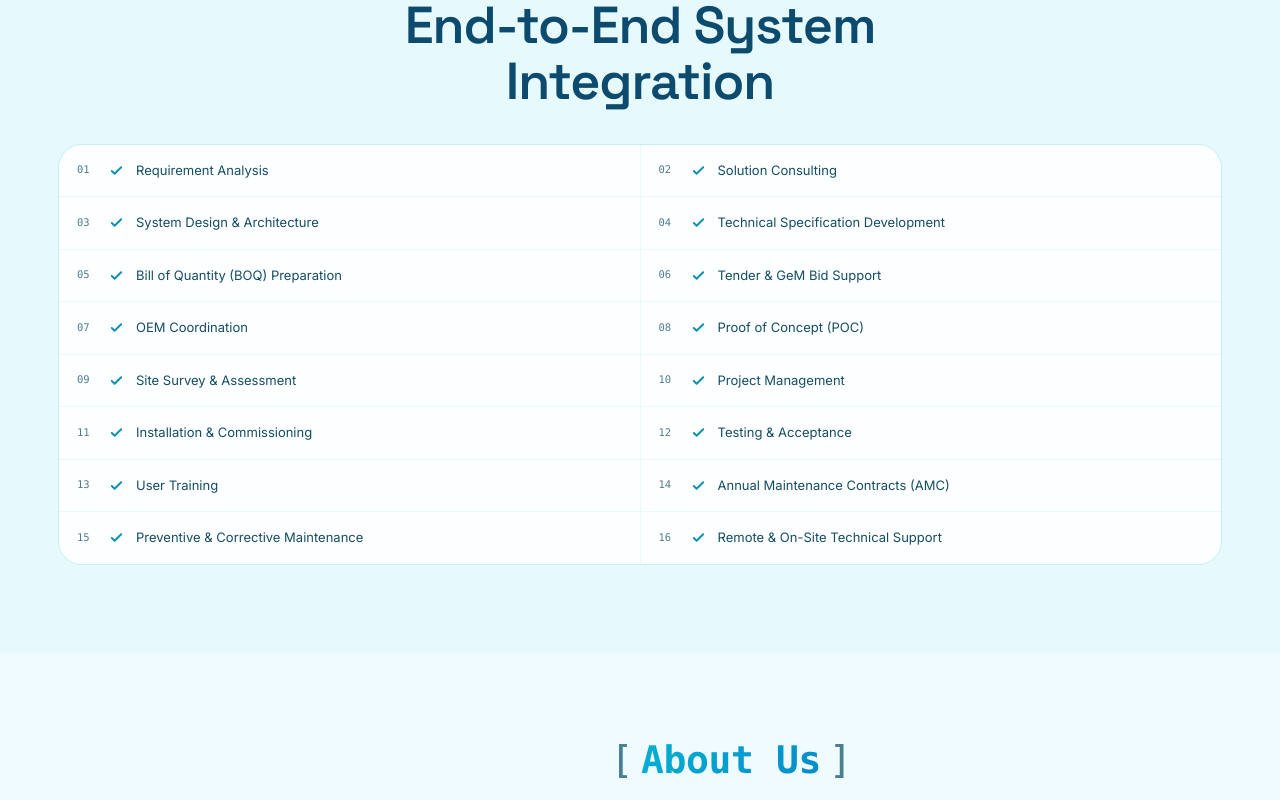
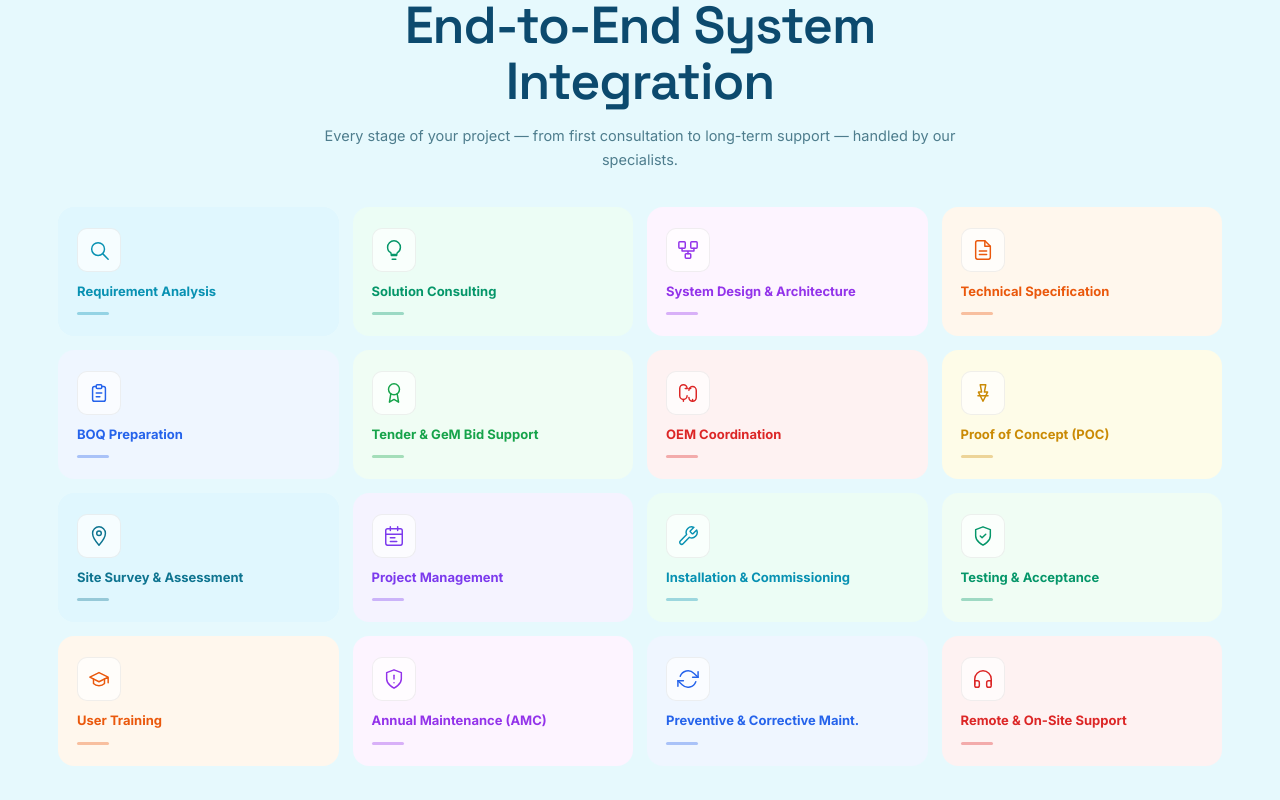
Before and after one commit to Bibhu500/vcnpl, a Next.js app: page / in a window 1280 px wide. Shown: the part 1720-2520 px from the top of the page. Built offline with nearby package versions, Linux system fonts and the light colour scheme.

Commit message:
light theme new

```diff
--- a/app/page.js
+++ b/app/page.js
@@ -1,5 +1,5 @@
 'use client';
-import { useState, useEffect } from 'react';
+import { useState, useEffect, useRef } from 'react';
 import Image from 'next/image';
 import { motion, AnimatePresence, useScroll, useTransform } from 'framer-motion';
 
@@ -61,23 +61,26 @@ const PRODUCT_GROUPS = [
   { title: 'Smart Building Solutions', icon: '🏗️', img: 'https://images.unsplash.com/photo-1497366811353-6870744d04b2?w=600&q=80', desc: 'Connected, automated environments for modern facilities.', items: ['Building Management System (BMS)', 'IoT-Based Monitoring', 'Smart Meeting Rooms', 'Energy Management', 'Integrated Building Automation'] },
 ];
 
+const IS_ICON = (paths, vb='0 0 24 24') => (
+  <svg viewBox={vb} fill="none" stroke="currentColor" strokeWidth="1.6" strokeLinecap="round" strokeLinejoin="round" aria-hidden="true">{paths}</svg>
+);
 const INTEGRATION_SERVICES = [
-  'Requirement Analysis',
-  'Solution Consulting',
-  'System Design & Architecture',
-  'Technical Specification Development',
-  'Bill of Quantity (BOQ) Preparation',
-  'Tender & GeM Bid Support',
-  'OEM Coordination',
-  'Proof of Concept (POC)',
-  'Site Survey & Assessment',
-  'Project Management',
-  'Installation & Commissioning',
-  'Testing & Acceptance',
-  'User Training',
-  'Annual Maintenance Contracts (AMC)',
-  'Preventive & Corrective Maintenance',
-  'Remote & On-Site Technical Support',
+  { icon: IS_ICON(<><circle cx="11" cy="11" r="7"/><line x1="16.5" y1="16.5" x2="22" y2="22"/></>),                                                                       title: 'Requirement Analysis',               color: '#e0f7fe', accent: '#0891b2' },
+  { icon: IS_ICON(<><path d="M9 18h6M10 22h4M12 2a7 7 0 0 1 7 7c0 2.6-1.4 4.9-3.5 6.1L15 17H9l-.5-2.1C6.4 13.9 5 11.6 5 9a7 7 0 0 1 7-7z"/></>),                        title: 'Solution Consulting',                color: '#ecfdf5', accent: '#059669' },
+  { icon: IS_ICON(<><rect x="2" y="3" width="7" height="7" rx="1"/><rect x="15" y="3" width="7" height="7" rx="1"/><rect x="9" y="16" width="6" height="5" rx="1"/><path d="M5.5 10v3h13V10M12 13v3"/></>),  title: 'System Design & Architecture',       color: '#fdf4ff', accent: '#9333ea' },
+  { icon: IS_ICON(<><path d="M14 2H6a2 2 0 0 0-2 2v16a2 2 0 0 0 2 2h12a2 2 0 0 0 2-2V8z"/><polyline points="14 2 14 8 20 8"/><line x1="16" y1="13" x2="8" y2="13"/><line x1="16" y1="17" x2="8" y2="17"/></>), title: 'Technical Specification',            color: '#fff7ed', accent: '#ea580c' },
+  { icon: IS_ICON(<><path d="M9 5H7a2 2 0 0 0-2 2v12a2 2 0 0 0 2 2h10a2 2 0 0 0 2-2V7a2 2 0 0 0-2-2h-2"/><rect x="9" y="3" width="6" height="4" rx="1"/><line x1="9" y1="12" x2="15" y2="12"/><line x1="9" y1="16" x2="13" y2="16"/></>), title: 'BOQ Preparation',                    color: '#eff6ff', accent: '#2563eb' },
+  { icon: IS_ICON(<><circle cx="12" cy="8" r="6"/><path d="M15.477 12.89L17 22l-5-3-5 3 1.523-9.11"/></>),                                                                title: 'Tender & GeM Bid Support',           color: '#f0fdf4', accent: '#16a34a' },
+  { icon: IS_ICON(<><path d="M11 15a4 4 0 0 1-8 0V7a4 4 0 0 1 8 0M13 9a4 4 0 0 1 8 0v8a4 4 0 0 1-8 0"/><path d="M7 19v2M17 19v2M9 7h2M13 7h2"/></>),                    title: 'OEM Coordination',                   color: '#fef2f2', accent: '#dc2626' },
+  { icon: IS_ICON(<><path d="M9 3h6L13.5 11H17l-5 10-5-10h3.5z"/><path d="M6.5 15h11"/></>),                                                                               title: 'Proof of Concept (POC)',             color: '#fefce8', accent: '#ca8a04' },
+  { icon: IS_ICON(<><path d="M12 2C8.13 2 5 5.13 5 9c0 5.25 7 13 7 13s7-7.75 7-13c0-3.87-3.13-7-7-7z"/><circle cx="12" cy="9" r="2.5"/></>),                              title: 'Site Survey & Assessment',           color: '#e0f7fe', accent: '#0e7490' },
+  { icon: IS_ICON(<><rect x="3" y="4" width="18" height="18" rx="2"/><line x1="16" y1="2" x2="16" y2="6"/><line x1="8" y1="2" x2="8" y2="6"/><line x1="3" y1="10" x2="21" y2="10"/><line x1="8" y1="14" x2="13" y2="14"/><line x1="8" y1="18" x2="15" y2="18"/></>), title: 'Project Management',                 color: '#f5f3ff', accent: '#7c3aed' },
+  { icon: IS_ICON(<><path d="M14.7 6.3a1 1 0 0 0 0 1.4l1.6 1.6a1 1 0 0 0 1.4 0l3.77-3.77a6 6 0 0 1-7.94 7.94l-6.91 6.91a2.12 2.12 0 0 1-3-3l6.91-6.91a6 6 0 0 1 7.94-7.94l-3.76 3.76z"/></>), title: 'Installation & Commissioning',       color: '#ecfdf5', accent: '#0891b2' },
+  { icon: IS_ICON(<><path d="M12 22s8-4 8-10V5l-8-3-8 3v7c0 6 8 10 8 10z"/><polyline points="9 12 11 14 15 10"/></>),                                                      title: 'Testing & Acceptance',               color: '#f0fdf4', accent: '#059669' },
+  { icon: IS_ICON(<><path d="M22 10v6M2 10l10-5 10 5-10 5z"/><path d="M6 12v5c3 3 9 3 12 0v-5"/></>),                                                                     title: 'User Training',                      color: '#fff7ed', accent: '#ea580c' },
+  { icon: IS_ICON(<><path d="M12 22s8-4 8-10V5l-8-3-8 3v7c0 6 8 10 8 10z"/><line x1="12" y1="8" x2="12" y2="12"/><line x1="12" y1="16" x2="12.01" y2="16"/></>),            title: 'Annual Maintenance (AMC)',           color: '#fdf4ff', accent: '#9333ea' },
+  { icon: IS_ICON(<><path d="M23 4v6h-6"/><path d="M1 20v-6h6"/><path d="M3.51 9a9 9 0 0 1 14.85-3.36L23 10M1 14l4.64 4.36A9 9 0 0 0 20.49 15"/></>),                    title: 'Preventive & Corrective Maint.',     color: '#eff6ff', accent: '#2563eb' },
+  { icon: IS_ICON(<><path d="M3 18v-6a9 9 0 0 1 18 0v6"/><path d="M21 19a2 2 0 0 1-2 2h-1a2 2 0 0 1-2-2v-3a2 2 0 0 1 2-2h3zM3 19a2 2 0 0 0 2 2h1a2 2 0 0 0 2-2v-3a2 2 0 0 0-2-2H3z"/></>), title: 'Remote & On-Site Support',           color: '#fef2f2', accent: '#dc2626' },
 ];
 
 const STEPS = [
@@ -199,8 +202,9 @@ export default function VCNPLPage() {
   const [activeIndustry, setActiveIndustry] = useState(0);
   const [activeTier, setActiveTier] = useState(1);
   const [expandedSolution, setExpandedSolution] = useState(null);
-  const [modalOpen, setModalOpen] = useState(false);
   const [formSubmitted, setFormSubmitted] = useState(false);
+  const [formHighlight, setFormHighlight] = useState(false);
+  const formRef = useRef(null);
   const { scrollYProgress } = useScroll();
   const heroParallax = useTransform(scrollYProgress, [0, 0.15], [0, -60]);
 
@@ -470,21 +474,31 @@ export default function VCNPLPage() {
       </AnimatePresence>
 
       {/* ── INTEGRATION SERVICES ── */}
-      <section className="sec sec-alt">
+      <section className="sec sec-alt" id="integration">
         <div className="inner">
           <Reveal className="sec-head">
             <Kicker text="Integration Services" dark />
             <h2>End-to-End System Integration</h2>
+            <p className="sec-head-sub">Every stage of your project — from first consultation to long-term support — handled by our specialists.</p>
           </Reveal>
-          <Stagger className="int-grid">
+          <div className="int-cards-grid">
             {INTEGRATION_SERVICES.map((item, i) => (
-              <motion.div key={item} className="int-card" variants={slideLeft}>
-                <span className="int-num">{String(i + 1).padStart(2, '0')}</span>
-                <svg width="15" height="15" viewBox="0 0 16 16" fill="none" stroke="currentColor" strokeWidth="2" strokeLinecap="round" strokeLinejoin="round"><path d="M3 8.5l3 3 7-7" /></svg>
-                {item}
+              <motion.div
+                key={item.title}
+                className="int-service-card"
+                style={{ '--isc-bg': item.color, '--isc-accent': item.accent }}
+                initial={{ opacity: 0, x: -40 }}
+                whileInView={{ opacity: 1, x: 0 }}
+                viewport={{ once: true, margin: '-60px' }}
+                transition={{ duration: 0.45, ease: [0.16, 1, 0.3, 1], delay: (i % 4) * 0.08 }}
+                whileHover={{ y: -5, transition: { duration: 0.2 } }}
+              >
+                <div className="isc-icon">{item.icon}</div>
+                <div className="isc-title">{item.title}</div>
+                <div className="isc-bar" />
               </motion.div>
             ))}
-          </Stagger>
+          </div>
         </div>
       </section>
 
@@ -632,8 +646,83 @@ export default function VCNPLPage() {
             <h2>Let&apos;s Build Your Ideal Solution</h2>
             <p>Share your requirements and we&apos;ll craft a precise technical specification with the right products and partners.</p>
             <div className="cta-btns">
-              <a href="#contact" className="btn-signal btn-lg" onClick={(e) => { e.preventDefault(); setModalOpen(true); }}>✉️ Request Free Consultation</a>
+              <button
+                className="btn-signal btn-lg"
+                onClick={() => {
+                  formRef.current?.scrollIntoView({ behavior: 'smooth', block: 'center' });
+                  setFormHighlight(true);
+                  setTimeout(() => setFormHighlight(false), 1600);
+                  setTimeout(() => {
+                    const first = formRef.current?.querySelector('input, select, textarea');
+                    first?.focus();
+                  }, 600);
+                }}
+              >
+                ✉️ Request Free Consultation
+              </button>
             </div>
+          </Reveal>
+
+          {/* ── INLINE CONSULTATION FORM ── */}
+          <Reveal className="inline-form-wrap" delay={0.1}>
+            {!formSubmitted ? (
+              <form
+                ref={formRef}
+                onSubmit={(e) => { e.preventDefault(); setFormSubmitted(true); }}
+                className={`inline-enquiry-form${formHighlight ? ' ief-highlight' : ''}`}
+              >
+                <div className="ief-grid">
+                  <div className="form-group">
+                    <label htmlFor="ief-name">Full Name *</label>
+                    <input type="text" id="ief-name" required placeholder="John Doe" />
+                  </div>
+                  <div className="form-group">
+                    <label htmlFor="ief-email">Business Email *</label>
+                    <input type="email" id="ief-email" required placeholder="john@company.com" />
+                  </div>
+                  <div className="form-group">
+                    <label htmlFor="ief-phone">Phone Number *</label>
+                    <input type="tel" id="ief-phone" required placeholder="+91 XXXXX XXXXX" />
+                  </div>
+                  <div className="form-group">
+                    <label htmlFor="ief-company">Company / Organization</label>
+                    <input type="text" id="ief-company" placeholder="Your company name" />
+                  </div>
+                  <div className="form-group ief-full">
+                    <label htmlFor="ief-solution">Solutions Required *</label>
+                    <select id="ief-solution" required defaultValue="">
+                      <option value="" disabled>Select a core solution...</option>
+                      {SOLUTIONS.map(s => <option key={s.title} value={s.title}>{s.title}</option>)}
+                      <option value="Other">Other / Infrastructure Sourcing</option>
+                    </select>
+                  </div>
+                  <div className="form-group ief-full">
+                    <label htmlFor="ief-msg">Brief Project Scope / Message *</label>
+                    <textarea id="ief-msg" required rows="3" placeholder="Tell us about your requirements..." />
+                  </div>
+                </div>
+                <button type="submit" className="btn-signal btn-lg ief-submit">
+                  ✉️ Submit Enquiry
+                  <svg width="14" height="14" viewBox="0 0 16 16" fill="none" stroke="currentColor" strokeWidth="2" strokeLinecap="round"><path d="M3 8h10M9 4l4 4-4 4" /></svg>
+                </button>
+              </form>
+            ) : (
+              <motion.div
+                className="ief-success"
+                initial={{ opacity: 0, y: 12 }}
+                animate={{ opacity: 1, y: 0 }}
+                transition={{ duration: 0.4 }}
+              >
+                <div className="ief-success-icon">
+                  <svg width="36" height="36" viewBox="0 0 24 24" fill="none" stroke="currentColor" strokeWidth="2.5" strokeLinecap="round" strokeLinejoin="round">
+                    <polyline points="20 6 9 17 4 12" />
+                  </svg>
+                </div>
+                <h3>Thank You!</h3>
+                <p>Your enquiry has been submitted. Our team will contact you within 24 hours.</p>
+                <button onClick={() => setFormSubmitted(false)} className="btn-ghost btn-lg" style={{ marginTop: '12px' }}>Submit Another</button>
+              </motion.div>
+            )}
           </Reveal>
 
           <div className="contact-layout">
@@ -703,103 +792,7 @@ export default function VCNPLPage() {
         </div>
       </a>
 
-      {/* ── ENQUIRY MODAL DIALOG ── */}
-      <AnimatePresence>
-        {modalOpen && (
-          <motion.div
-            className="modal-overlay"
-            initial={{ opacity: 0 }}
-            animate={{ opacity: 1 }}
-            exit={{ opacity: 0 }}
-            onClick={() => { setModalOpen(false); setFormSubmitted(false); }}
-          >
-            <motion.div
-              className="modal-card brk"
-              initial={{ scale: 0.9, y: 20 }}
-              animate={{ scale: 1, y: 0 }}
-              exit={{ scale: 0.9, y: 20 }}
-              transition={{ type: 'spring', damping: 25, stiffness: 350 }}
-              onClick={(e) => e.stopPropagation()}
-            >
-              <button className="modal-close" onClick={() => { setModalOpen(false); setFormSubmitted(false); }} aria-label="Close modal">
-                <svg width="18" height="18" viewBox="0 0 24 24" fill="none" stroke="currentColor" strokeWidth="2.5" strokeLinecap="round" strokeLinejoin="round">
-                  <line x1="18" y1="6" x2="6" y2="18"></line>
-                  <line x1="6" y1="6" x2="18" y2="18"></line>
-                </svg>
-              </button>
 
-              {!formSubmitted ? (
-                <form
-                  onSubmit={(e) => {
-                    e.preventDefault();
-                    setFormSubmitted(true);
-                  }}
-                  className="enquiry-form"
-                >
-                  <div className="form-head">
-                    <span className="mono-chip">Enquiry Form</span>
-                    <h3>Request Consultation</h3>
-                    <p>Provide your details below and our solution specialists will reach out to you.</p>
-                  </div>
-
-                  <div className="form-grid">
-                    <div className="form-group">
-                      <label htmlFor="eq-name">Full Name *</label>
-                      <input type="text" id="eq-name" required placeholder="John Doe" />
-                    </div>
-                    <div className="form-group">
-                      <label htmlFor="eq-email">Business Email *</label>
-                      <input type="email" id="eq-email" required placeholder="john@company.com" />
-                    </div>
-                    <div className="form-group">
-                      <label htmlFor="eq-phone">Phone Number *</label>
-                      <input type="tel" id="eq-phone" required placeholder="+91 XXXXX XXXXX" />
-                    </div>
-                    <div className="form-group">
-                      <label htmlFor="eq-company">Company / Organization</label>
-                      <input type="text" id="eq-company" placeholder="Visual Connect Networks" />
-                    </div>
-                    <div className="form-group full-width">
-                      <label htmlFor="eq-solution">Solutions Required *</label>
-                      <select id="eq-solution" required defaultValue="">
-                        <option value="" disabled>Select a core solution...</option>
-                        {SOLUTIONS.map(s => <option key={s.title} value={s.title}>{s.title}</option>)}
-                        <option value="Other">Other / Infrastructure Sourcing</option>
-                      </select>
-                    </div>
-                    <div className="form-group full-width">
-                      <label htmlFor="eq-msg">Brief Project Scope / Message *</label>
-                      <textarea id="eq-msg" required rows="3" placeholder="Tell us about your requirements..."></textarea>
-                    </div>
-                  </div>
-
-                  <button type="submit" className="btn-signal btn-lg full-width" style={{ marginTop: '16px', justifyContent: 'center' }}>
-                    Submit Enquiry
-                  </button>
-                </form>
-              ) : (
-                <motion.div
-                  className="form-success"
-                  initial={{ opacity: 0, scale: 0.95 }}
-                  animate={{ opacity: 1, scale: 1 }}
-                  transition={{ duration: 0.3 }}
-                >
-                  <div className="success-icon">
-                    <svg width="48" height="48" viewBox="0 0 24 24" fill="none" stroke="currentColor" strokeWidth="2.5" strokeLinecap="round" strokeLinejoin="round">
-                      <polyline points="20 6 9 17 4 12"></polyline>
-                    </svg>
-                  </div>
-                  <h3>Thank You!</h3>
-                  <p>Your enquiry has been successfully submitted. Our solution design team will contact you within 24 hours.</p>
-                  <button onClick={() => { setModalOpen(false); setFormSubmitted(false); }} className="btn-ghost btn-lg" style={{ marginTop: '12px' }}>
-                    Close Window
-                  </button>
-                </motion.div>
-              )}
-            </motion.div>
-          </motion.div>
-        )}
-      </AnimatePresence>
 
       <style>{CSS}</style>
     </div>
@@ -968,12 +961,20 @@ const CSS = `
 .vcn .prod-body li{font-size:11px;color:var(--text-mid);display:flex;gap:7px;align-items:flex-start;line-height:1.5}
 .vcn .pdot{width:4px;height:4px;border-radius:50%;background:var(--cyan);flex-shrink:0;margin-top:6px}
 
-/* INTEGRATION STRIP */
-.vcn .int-grid{display:grid;grid-template-columns:1fr;gap:1px;border-radius:var(--radius-lg);overflow:hidden;border:1px solid var(--line)}
-.vcn .int-card{background:var(--panel);padding:16px 18px;color:var(--text-mid);font-size:13px;line-height:1.5;display:flex;align-items:center;gap:12px;transition:background .3s var(--ease)}
-.vcn .int-num{font-family:var(--font-mono);font-size:10.5px;color:var(--text-dim);width:20px;flex-shrink:0}
-.vcn .int-card svg{color:var(--cyan);flex-shrink:0}
-.vcn .int-card:hover{background:var(--panel-hover)}
+/* INTEGRATION SERVICES CARDS */
+.vcn .int-cards-grid{display:grid;grid-template-columns:repeat(2,1fr);gap:14px}
+.vcn .int-service-card{background:var(--isc-bg,#e0f7fe);border:1.5px solid transparent;border-radius:var(--radius);padding:20px 18px;display:flex;flex-direction:column;gap:10px;cursor:default;position:relative;overflow:hidden;transition:border-color .25s var(--ease),box-shadow .25s var(--ease)}
+.vcn .int-service-card::before{content:'';position:absolute;inset:0;background:linear-gradient(135deg,var(--isc-bg,#e0f7fe),rgba(255,255,255,0.6));opacity:0;transition:opacity .25s var(--ease)}
+.vcn .int-service-card:hover{border-color:var(--isc-accent,#0891b2);box-shadow:0 8px 28px rgba(0,0,0,.08)}
+.vcn .int-service-card:hover::before{opacity:1}
+.vcn .isc-icon{width:44px;height:44px;border-radius:10px;display:flex;align-items:center;justify-content:center;background:rgba(255,255,255,0.7);border:1px solid rgba(0,0,0,.06);position:relative;z-index:1;flex-shrink:0}
+.vcn .isc-icon svg{width:22px;height:22px;color:var(--isc-accent,#0891b2)}
+.vcn .isc-title{font-size:13px;font-weight:700;color:var(--isc-accent,#0891b2);line-height:1.4;position:relative;z-index:1}
+.vcn .isc-bar{height:3px;width:32px;border-radius:2px;background:var(--isc-accent,#0891b2);opacity:0.35;margin-top:2px;position:relative;z-index:1;transition:width .3s var(--ease),opacity .3s var(--ease)}
+.vcn .int-service-card:hover .isc-bar{width:56px;opacity:0.7}
+.vcn .sec-head-sub{font-size:14px;color:var(--text-dim);line-height:1.7;margin-top:10px}
+@media(min-width:560px){.vcn .int-cards-grid{grid-template-columns:repeat(3,1fr)}}
+@media(min-width:860px){.vcn .int-cards-grid{grid-template-columns:repeat(4,1fr)}}
 
 /* ABOUT */
 .vcn .about-grid{display:grid;grid-template-columns:1fr;gap:34px;align-items:center}
@@ -1117,9 +1118,23 @@ const CSS = `
 .vcn .help-card h4{color:var(--text-hi);font-size:14px;margin-bottom:15px}
 .vcn .help-card ul{list-style:none;margin:0 0 16px;padding:0;display:grid;gap:11px}
 .vcn .help-card li{display:flex;gap:9px;align-items:flex-start;color:var(--text-mid);font-size:12.5px;line-height:1.6}
-.vcn .help-window{background:rgba(11,15,25,.035);border:1px solid var(--line);border-radius:10px;padding:13px}
+.vcn .help-window{background:rgba(6,182,212,.04);border:1px solid var(--line);border-radius:10px;padding:13px}
 .vcn .help-window strong{display:block;color:var(--text-hi);font-size:11.5px;margin-bottom:4px}
 .vcn .help-window span{color:var(--text-dim);font-size:11.5px}
+
+/* INLINE CONSULTATION FORM */
+.vcn .inline-form-wrap{max-width:860px;margin:0 auto 40px;position:relative;z-index:1}
+.vcn .inline-enquiry-form{background:rgba(255,255,255,0.92);border:1px solid rgba(6,182,212,.2);border-radius:var(--radius-lg);padding:28px 26px;backdrop-filter:blur(16px);box-shadow:0 8px 32px rgba(6,182,212,.1);transition:box-shadow .3s var(--ease),border-color .3s var(--ease)}
+.vcn .inline-enquiry-form.ief-highlight{border-color:var(--cyan);box-shadow:0 0 0 3px rgba(6,182,212,.25),0 8px 40px rgba(6,182,212,.25);animation:iefPulse 0.5s ease-in-out 3}
+@keyframes iefPulse{0%,100%{box-shadow:0 0 0 3px rgba(6,182,212,.25),0 8px 40px rgba(6,182,212,.2)}50%{box-shadow:0 0 0 6px rgba(6,182,212,.4),0 12px 48px rgba(6,182,212,.35)}}
+.vcn .ief-grid{display:grid;grid-template-columns:1fr;gap:14px;margin-bottom:18px}
+.vcn .ief-full{grid-column:1/-1}
+.vcn .ief-submit{width:100%;justify-content:center;margin-top:2px}
+.vcn .ief-success{background:rgba(255,255,255,0.92);border:1px solid rgba(6,182,212,.25);border-radius:var(--radius-lg);padding:40px 26px;text-align:center;display:flex;flex-direction:column;align-items:center;gap:12px;backdrop-filter:blur(16px)}
+.vcn .ief-success-icon{width:60px;height:60px;border-radius:50%;background:rgba(6,182,212,.12);color:#0891b2;display:flex;align-items:center;justify-content:center;margin-bottom:4px}
+.vcn .ief-success h3{font-size:22px;font-weight:700;color:var(--text-hi)}
+.vcn .ief-success p{font-size:13.5px;color:var(--text-mid);line-height:1.6;max-width:340px}
+@media(min-width:560px){.vcn .ief-grid{grid-template-columns:1fr 1fr}}
 
 /* FOOTER */
 .vcn footer{background:linear-gradient(160deg,#e0f7fe,#f0fbff);padding:44px 18px 22px;border-top:1px solid rgba(6,182,212,.2)}
@@ -1153,7 +1168,6 @@ const CSS = `
   .vcn .ham-btn{display:none}
   .vcn .g4{grid-template-columns:repeat(3,1fr)}
   .vcn .prod-card{grid-template-columns:.85fr 1.15fr}
-  .vcn .int-grid{grid-template-columns:repeat(2,1fr)}
   .vcn .about-grid{grid-template-columns:.9fr 1.1fr;gap:52px}
   .vcn .about-img-wrap img{height:380px}
   .vcn .val-grid{grid-template-columns:repeat(3,1fr)}
```
